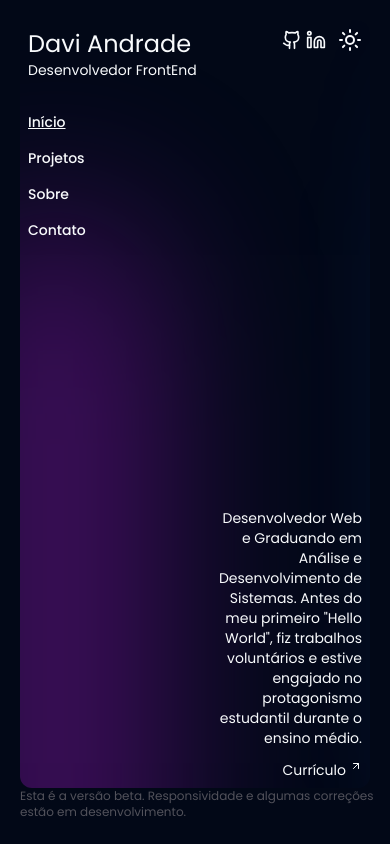
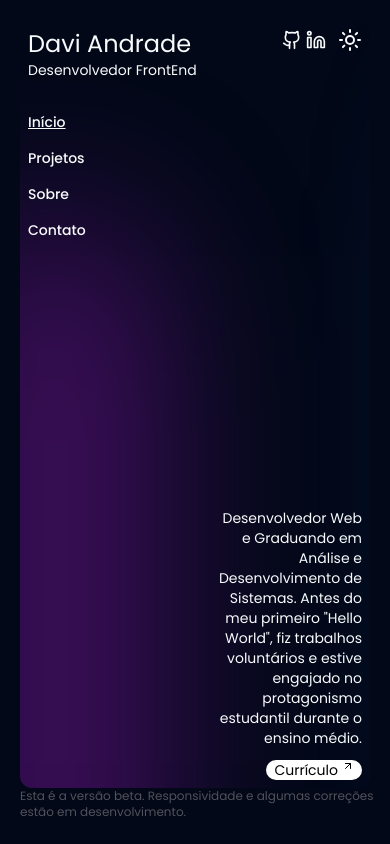
Before and after one commit to davi-andrade-js/dv-portfolio, a Next.js app: page / in a window 390 px wide. Built offline with nearby package versions, Linux system fonts and the light colour scheme.

Commit message:
finish responsiveness in medium devices

```diff
--- a/src/app/(routes)/info/page.tsx
+++ b/src/app/(routes)/info/page.tsx
@@ -37,7 +37,7 @@ export default function Info() {
 
   return (
     <>
-      <main className="flex h-full flex-col justify-end md:flex-row md:justify-between">
+      <main className="md flex h-full flex-col justify-end md:flex-row md:justify-between">
         <div className="font-poppinsRegular z-10 flex h-fit flex-col items-end justify-end space-y-4 text-base transition-all md:w-72 md:space-y-6">
           {skills.map((skill) => (
             <div key={skill.name} className="space-y-2 transition-all">
--- a/src/app/layout.tsx
+++ b/src/app/layout.tsx
@@ -38,7 +38,7 @@ export default function RootLayout({
       <body className={inter.className}>
         <LoadingScreen />
         <div className="noise"></div>
-        <section className="z-10 m-5 mb-0 flex h-[91vh] flex-col rounded-xl p-2 md:m-8 md:p-5 lg:m-8 lg:mb-0 lg:p-5">
+        <section className="z-10 m-5 mb-0 flex h-[91vh] flex-col rounded-xl p-2 md:m-7 md:p-2 lg:m-8 lg:mb-0 lg:p-5">
           <MovingLights />
           <Header />
           <main className="flex h-full w-full flex-col justify-between overflow-hidden md:flex-row">
--- a/src/components/ProjectsList.tsx
+++ b/src/components/ProjectsList.tsx
@@ -84,7 +84,7 @@ export default function ProjectsList() {
 
   return (
     <>
-      <div className="font-poppinsRegular mt-6 flex h-full w-full flex-row overflow-hidden md:w-3/5 md:pt-0 lg:items-end lg:justify-end ">
+      <div className="font-poppinsRegular mt-6 flex h-full w-full flex-row items-end justify-end overflow-hidden md:mt-0 md:pt-0 lg:w-3/5 ">
         <ScrollArea className="h-full md:w-3/4 md:pr-4">
           <div className="flex flex-col space-y-4 md:space-y-5">
             {projects.map((project) => (
--- a/src/components/Resume.tsx
+++ b/src/components/Resume.tsx
@@ -1,22 +1,24 @@
 "use client";
 
+import { usePathname } from "next/navigation";
 import Link from "next/link";
 import { useState } from "react";
 import { ArrowUpRight } from "lucide-react";
 
 export default function Resume() {
   const [onHover, setOnHover] = useState(false);
+  const route = usePathname();
 
   return (
     <Link
-      className="flex h-fit w-fit flex-row transition-all"
+      className={`flex h-fit w-fit flex-row transition-all ${route === "/" && "badge rounded-full px-2"}`}
       href="/downloads/Currículo Davi Andrade.pdf"
       target="_blank"
       rel="noreferrer"
       onMouseEnter={() => setOnHover(true)}
       onMouseLeave={() => setOnHover(false)}
     >
-      <p className="text-sm md:text-base">Currículo</p>
+      <p className="text-sm transition-all md:text-base">Currículo</p>
       <ArrowUpRight
         className={`ml-1 h-fit w-3 transition-all md:h-auto md:w-4 ${onHover && "pb-2"}`}
       />
--- a/src/components/Sidebar.tsx
+++ b/src/components/Sidebar.tsx
@@ -31,7 +31,7 @@ export default function Sidebar() {
   ];
 
   return (
-    <nav className="font-poppinsMedium flex w-fit flex-col space-y-4 text-sm transition-all md:space-y-5 md:text-base">
+    <nav className="font-poppinsMedium flex w-24 flex-col space-y-4 text-sm transition-all md:space-y-5 md:text-base">
       {navItems.map((item) => (
         <Link
           key={item.name}
```
